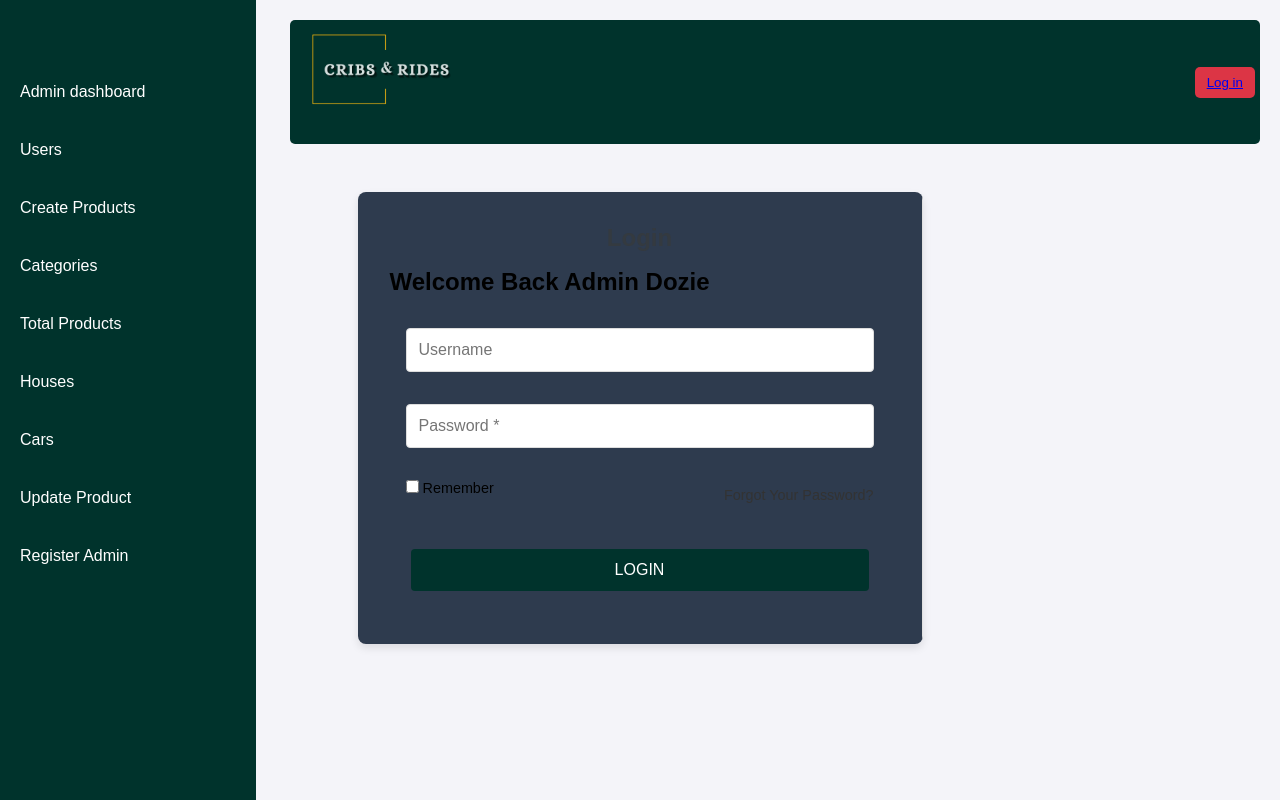
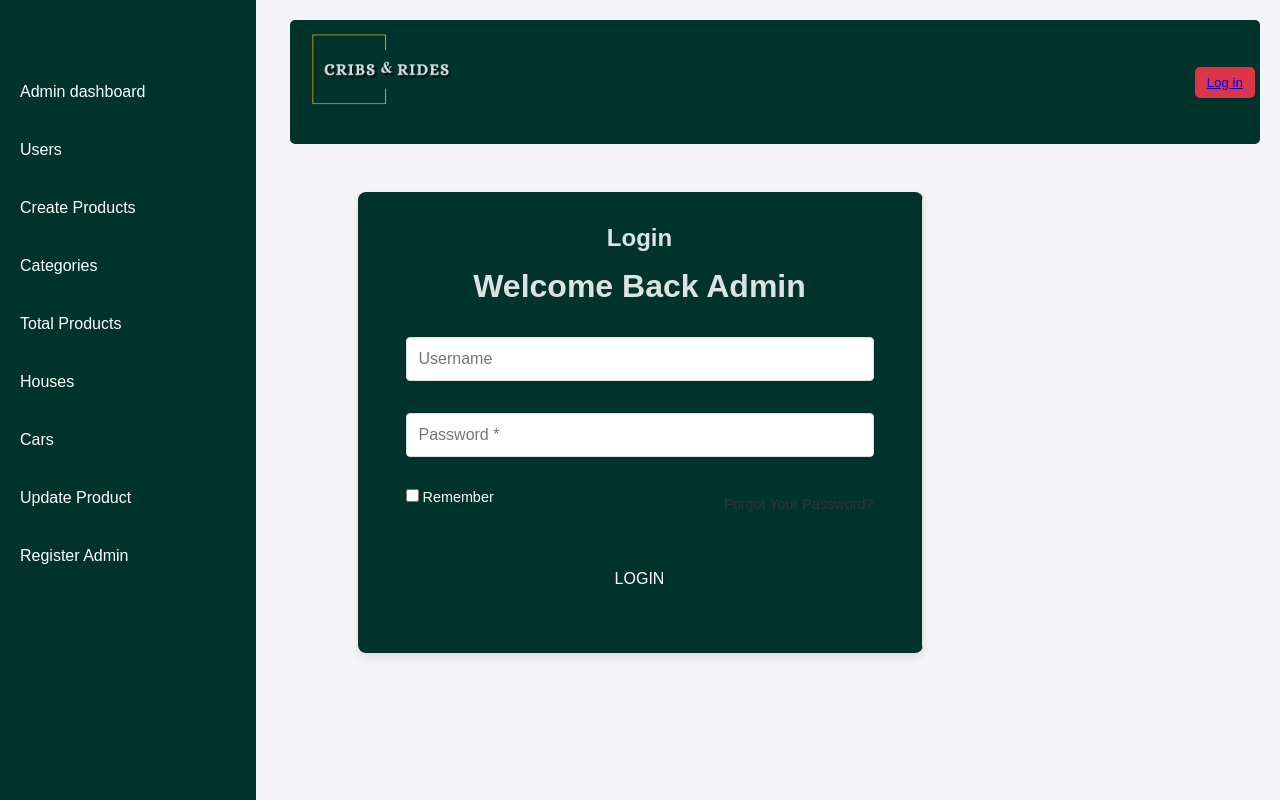
Before and after one commit to Iamlyongift/WheelHouse-dashboard, a React (Vite) app: page /login in a window 1280 px wide. Built offline with nearby package versions, Linux system fonts and the light colour scheme.

Commit message:
modified login form

```diff
--- a/src/components/Login.jsx
+++ b/src/components/Login.jsx
@@ -6,12 +6,14 @@ export default function AdminLogin() {
   // State to capture email and password inputs
   const [username, setUsername] = useState("");
   const [password, setPassword] = useState("");
+  const [loading, setLoading] = useState(false); // New loading state
   const [error, setError] = useState(""); // To display error messages
   const navigate = useNavigate(); // Hook to redirect after login
 
   // Handle form submission
   const handleSubmit = async (e) => {
     e.preventDefault(); // Prevent form from refreshing the page
+    setLoading(true); // Set loading to true when submitting
 
     const baseUrl = "https://wheelhouse.onrender.com";
     try {
@@ -20,16 +22,13 @@ export default function AdminLogin() {
         headers: {
           "Content-Type": "application/json",
         },
-        body: JSON.stringify({ username, password }), // Send email and password
+        body: JSON.stringify({ username, password }), // Send username and password
       });
 
       const data = await response.json(); // Parse the response
 
       if (response.ok) {
-        localStorage.setItem("token", data.token);
-        // Login successful, redirect to the dashboard or another page
-        // You can also store the token in localStorage if provided by the backend
-        // localStorage.setItem("token", data.token);
+        localStorage.setItem("token", data.token); // Save token in localStorage
         navigate("/"); // Redirect to the dashboard or home page
       } else {
         // Login failed, display error message
@@ -37,6 +36,8 @@ export default function AdminLogin() {
       }
     } catch (error) {
       setError("An error occurred. Please try again later.", error);
+    } finally {
+      setLoading(false); // Set loading to false when the request completes
     }
   };
 
@@ -45,7 +46,7 @@ export default function AdminLogin() {
       <div className="login-container">
         <div className="login-form">
           <h2>Login</h2>
-          <h1>Welcome Back Admin Dozie</h1>
+          <h1>Welcome Back Admin</h1>
           <div className="login-con">
             <form onSubmit={handleSubmit}>
               <input
@@ -74,9 +75,10 @@ export default function AdminLogin() {
               </div>
               {error && <p className="error-message">{error}</p>}{" "}
               {/* Display errors */}
-              <button type="submit" className="login-button">
-                LOGIN
+              <button type="submit" className="login-button" disabled={loading}>
+                {loading ? "Logging in..." : "LOGIN"}
               </button>
+              {loading && <div className="loader"></div>}
             </form>
           </div>
         </div>
--- a/src/css/login.css
+++ b/src/css/login.css
@@ -4,6 +4,7 @@ section {
   flex-direction: column;
   justify-content: center;
   margin-top: 3rem;
+  color: #fff;
 }
 .login-con form {
   width: 500px;
@@ -13,6 +14,7 @@ section {
   gap: 1rem;
   padding: 1rem;
   margin-top: 1rem;
+  text-align: center;
 }
 
 /* LoginPage.css */
@@ -36,9 +38,12 @@ section {
   margin-bottom: 1rem;
 }
 
-.login-header h1 {
+.login-form h2,
+.login-form h1 {
   font-size: 2rem;
   margin: 0;
+  color: #fffd;
+  text-align: center;
   font-weight: bold;
 }
 
@@ -46,10 +51,13 @@ section {
   display: flex;
   width: auto;
   height: auto;
-  background-color: #2e3b4e;
+  background-color: #00332c;
   border-radius: 8px;
   box-shadow: 0 4px 8px rgba(0, 0, 0, 0.1);
   overflow: hidden;
+}
+.forgot-password {
+  color: #fff;
 }
 
 .login-form,
```
